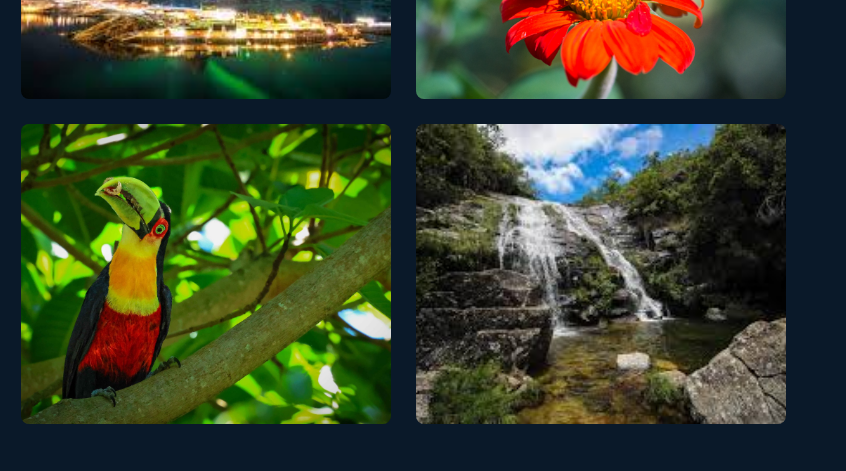
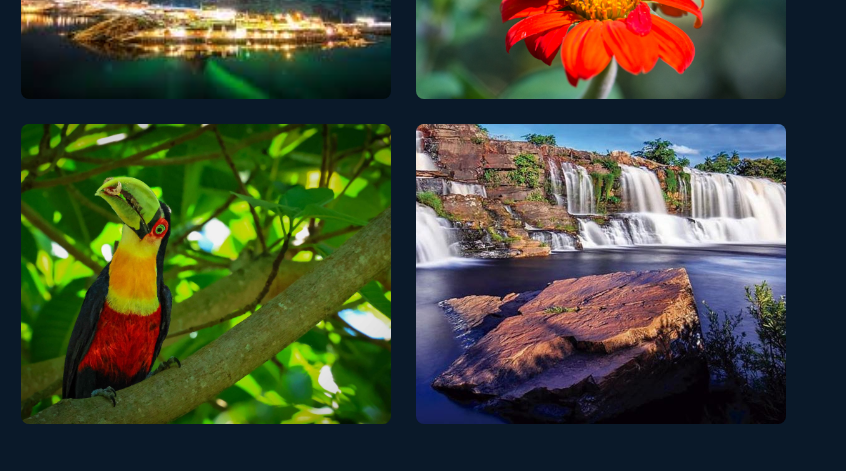
Before and after one commit to Pedro07-hub/portfolio-natureza, a plain HTML site: page index.html in a window 1280 px wide. Shown: the part 2240-2711 px from the top of the page, 434-1280 px from the left. Drawn offline with nearby package versions, Linux system fonts and the light colour scheme.

Commit message:
commit portfolio natureza

```diff
--- a/index.html
+++ b/index.html
@@ -209,7 +209,7 @@
 
                 <!-- Foto 6 -->
                 <div class="galeria-item" data-categoria="paisagem">
-                    <img src="assets/cachoeira-Serra.jpg" alt="Cachoeira na serra">
+                    <img src="assets/serra-do-cipo-cachoeira.jpg" alt="Cachoeira na serra">
                     <div class="galeria-overlay">
                         <div class="galeria-info">
                             <h3>Cachoeira da Serra</h3>
```
Also changed, not shown: assets/cachoeira-serra.jpg (deleted), assets/serra-do-cipo-cachoeira.jpg (added), 1 other file.
